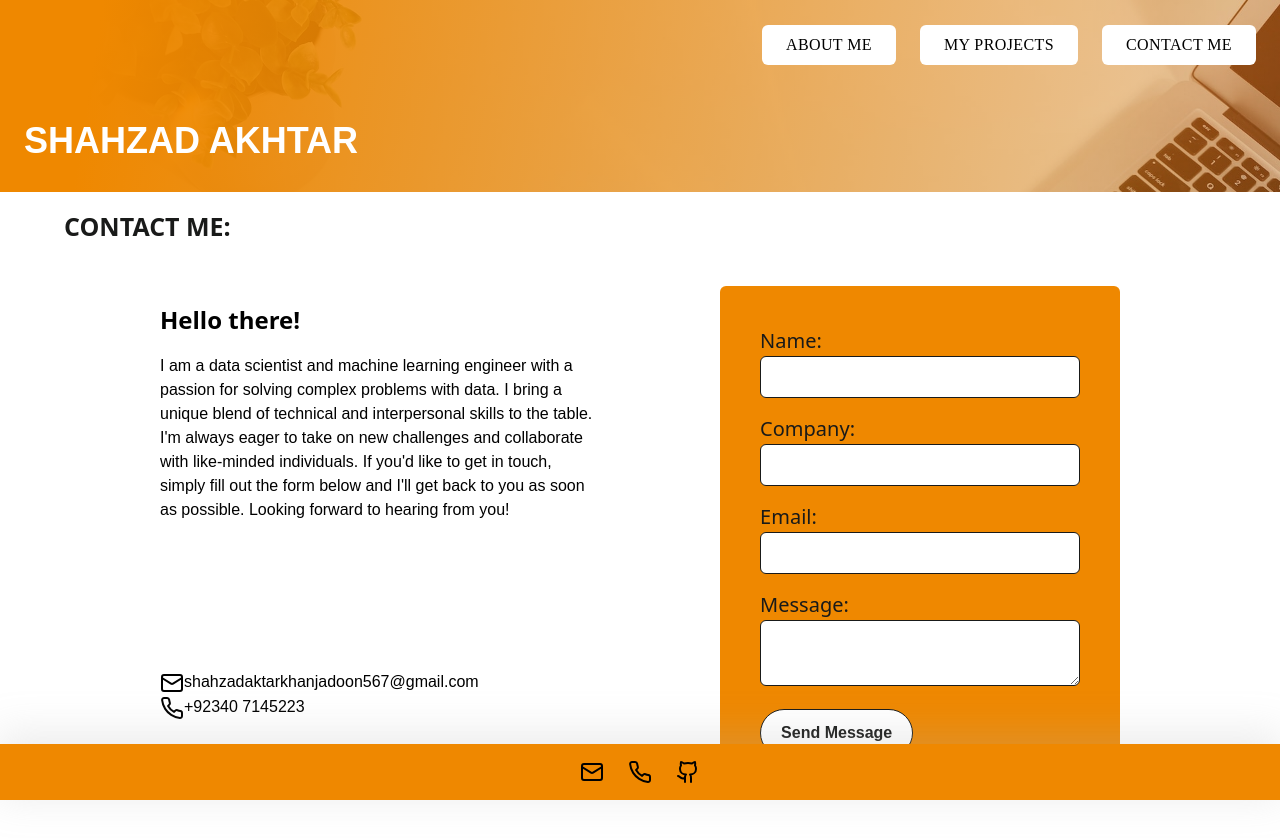
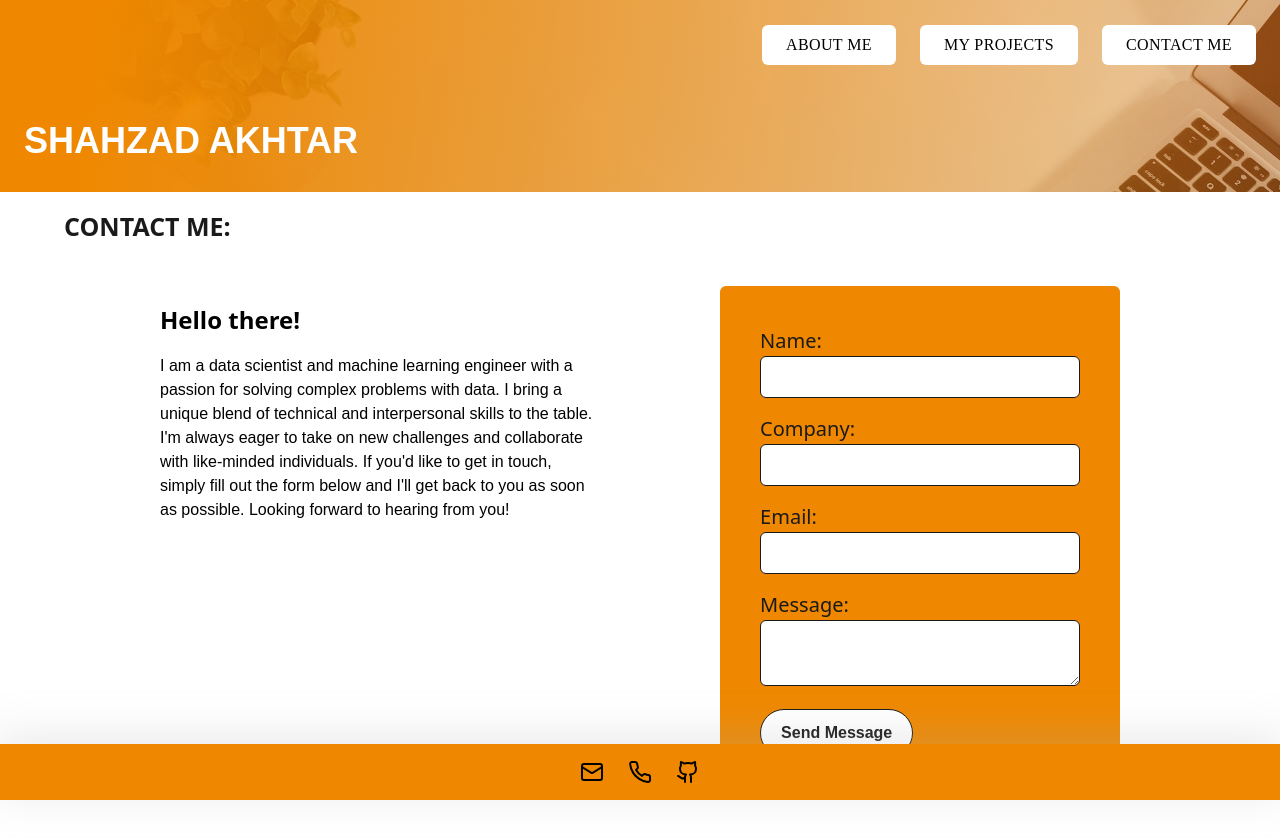
Before and after one commit to Shahzadkhan786/Portfolio-app, a Next.js app: page /contact-me in a window 1280 px wide. Shown: the top 838 px of the page. Built offline with nearby package versions, Linux system fonts and the light colour scheme.

Commit message:
Revert "first commit"
This reverts commit 1d7547d8471d82523c224490cefa5720c85b6d2b.

# Conflicts:
#	app/data/data.tsx
#	app/my-projects/components/project-card.tsx
#	app/my-projects/page.tsx
#	app/page.tsx
#	package-lock.json
#	package.json

```diff
--- a/app/contact-me/page.tsx
+++ b/app/contact-me/page.tsx
@@ -1,7 +1,7 @@
 import React from 'react'
 import { contactMeText } from '../data/data'
 import { Form } from './components/form'
-import { Mail, Phone } from 'lucide-react'
+import { Mail } from 'lucide-react'
 
 
 const ContactMePage= () => {
@@ -12,10 +12,7 @@ const ContactMePage= () => {
               <div className=" flex flex-col w-2/4">
                     <h3 className='py-4 text-[24px] '><b>{contactMeText.title}</b></h3>
                     <p>{contactMeText.body}</p>
-                <div className="pt-8 absolute bottom-20 ">
-                    <p><Mail className="inline-flex"/>shahzadaktarkhanjadoon567@gmail.com</p>
-                    <p><Phone className="inline-flex"/>+92340 7145223</p>
-                </div>
+
               </div >
               <div className="sm:place-items-end w-2/4"><Form /></div>
             </div>
```
